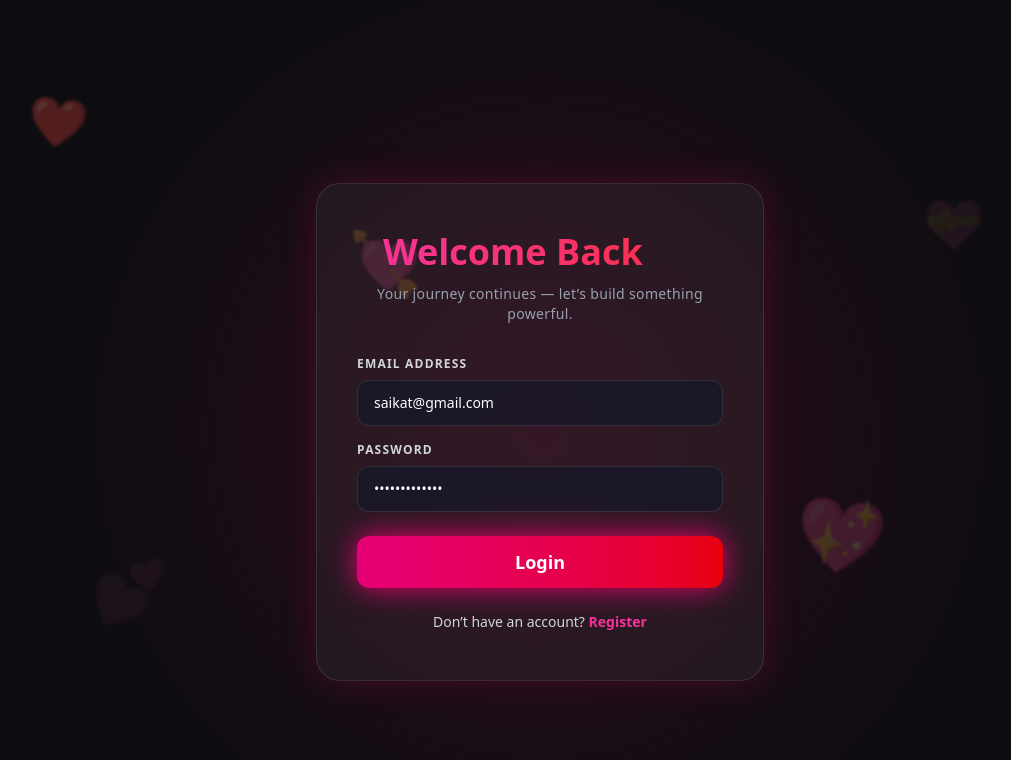
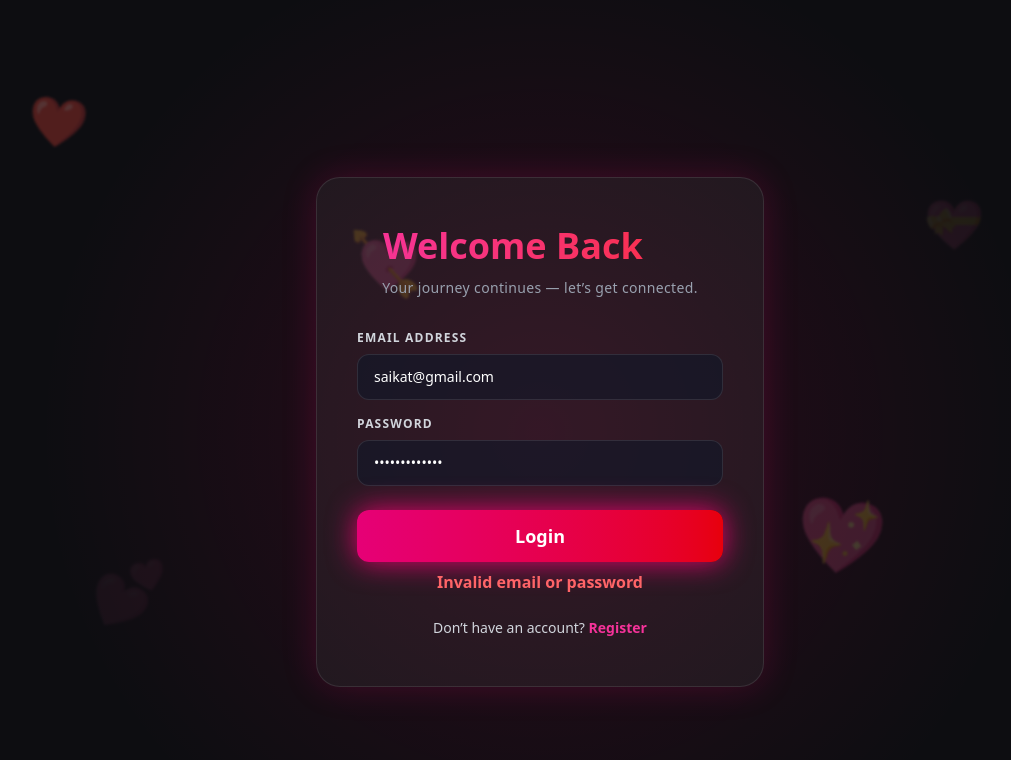
Before and after one commit to SaikatGharami2001/matchmate-frontend, a React (Vite) app: page /login in a window 1280 px wide. Both pictures are taken after a click on the button "Login". Shown: the top 760 px of the page, without its empty margins (100-1111 px from the left). Built offline with nearby package versions, Linux system fonts and the light colour scheme; no server answers.

Commit message:
Update: connected login api with the frontend and the cookies are also being stored

```diff
--- a/src/components/Body.jsx
+++ b/src/components/Body.jsx
@@ -7,7 +7,7 @@ const Body = () => {
   const location = useLocation();
 
   // All routes that should hide navbar + footer
-  const fullScreenPages = ["/", "/login", "/register"];
+  const fullScreenPages = ["/", "/login", "/register", "/about"];
   const hideLayout = fullScreenPages.includes(location.pathname);
 
   return (
--- a/src/components/Login.jsx
+++ b/src/components/Login.jsx
@@ -1,19 +1,33 @@
 import axios from "axios";
+import { useNavigate } from "react-router-dom";
 import { useState } from "react";
 import { Link } from "react-router-dom";
 
 const Login = () => {
-  const [emailAddress, setEmailAddress] = useState("saikat@gmail.com");
+  const navigate = useNavigate();
+  const [email, setEmail] = useState("saikat@gmail.com");
   const [password, setPassword] = useState("Raiden@199725");
+  const [errorMessage, setErrorMessage] = useState("");
+  const [successMessage, setSuccessMessage] = useState("");
 
   const handleLogin = async () => {
     try {
-      await axios.post("http://localhost:1111/login", {
-        emailAddress,
-        password,
-      });
+      setErrorMessage("");
+      setSuccessMessage("");
+
+      const res = await axios.post(
+        "http://localhost:1111/login",
+        { email, password },
+        { withCredentials: true }
+      );
+
+      setSuccessMessage("Login Successful 🎉 Redirecting...");
+      // setTimeout(() => navigate("/profile"), 800);
     } catch (err) {
-      console.log(err);
+      setSuccessMessage("");
+      setErrorMessage(
+        err.response?.data?.Message || "Invalid email or password"
+      );
     }
   };
 
@@ -32,7 +46,7 @@ const Login = () => {
         </h2>
 
         <p className="text-center text-sm text-gray-400 mb-8 tracking-wide">
-          Your journey continues — let’s build something powerful.
+          Your journey continues — let’s get connected.
         </p>
 
         {/* Email */}
@@ -42,8 +56,8 @@ const Login = () => {
           </label>
           <input
             type="text"
-            value={emailAddress}
-            onChange={(e) => setEmailAddress(e.target.value)}
+            value={email}
+            onChange={(e) => setEmail(e.target.value)}
             className="px-4 py-3 rounded-xl bg-gray-900/60 border border-white/10
             focus:ring-2 focus:ring-pink-500 focus:border-pink-500
             outline-none text-sm placeholder-gray-500 transition-all"
@@ -78,6 +92,20 @@ const Login = () => {
           Login
         </button>
 
+        {/* ERROR MESSAGE HERE */}
+
+        {successMessage && (
+          <p className="text-center mt-4 text-green-400 font-semibold animate-fade-in">
+            {successMessage}
+          </p>
+        )}
+
+        {errorMessage && (
+          <p className="text-center mt-2 text-red-400 font-semibold animate-fade-in">
+            {errorMessage}
+          </p>
+        )}
+
         <p className="text-center text-sm text-gray-300 mt-6">
           Don’t have an account?{" "}
           <Link
```
